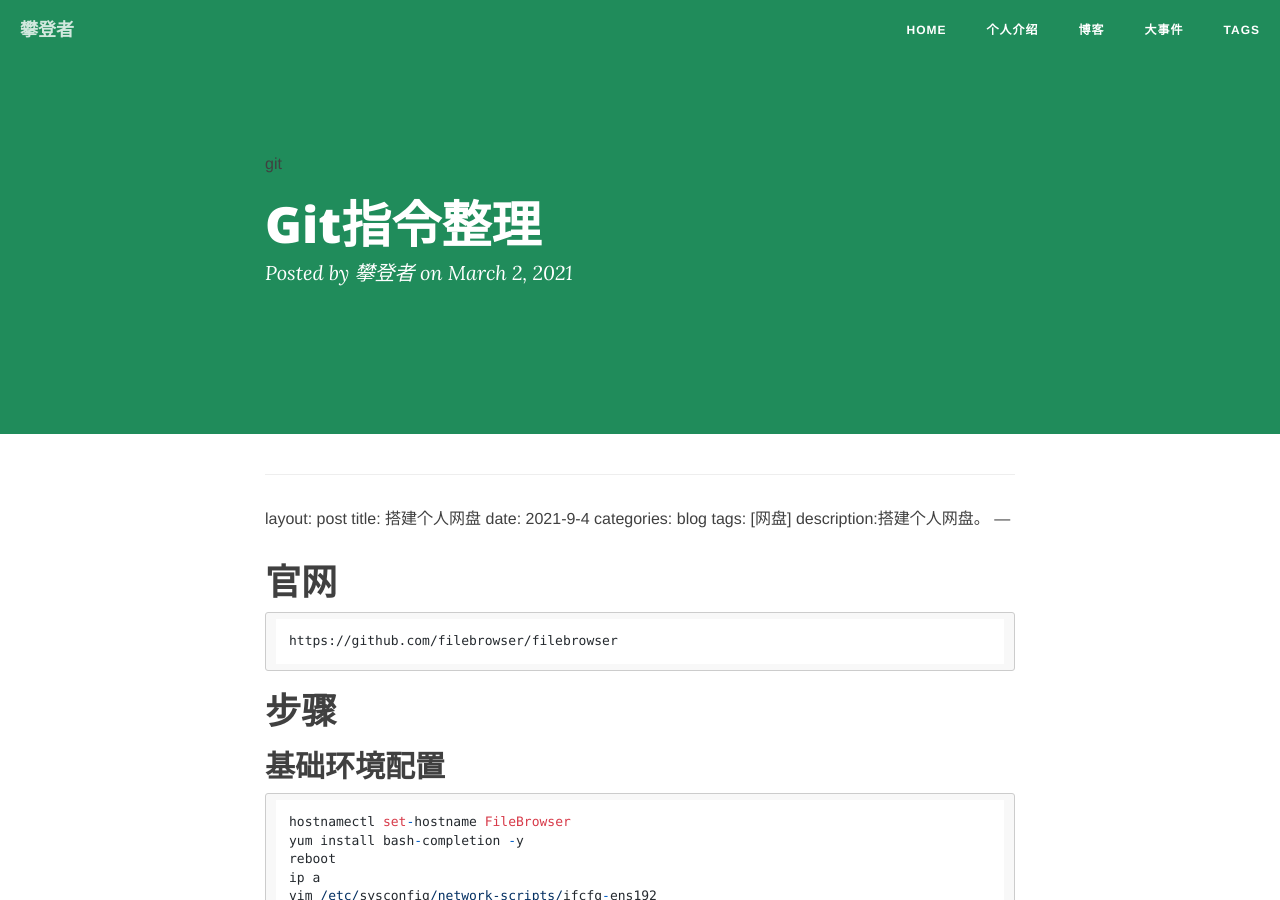
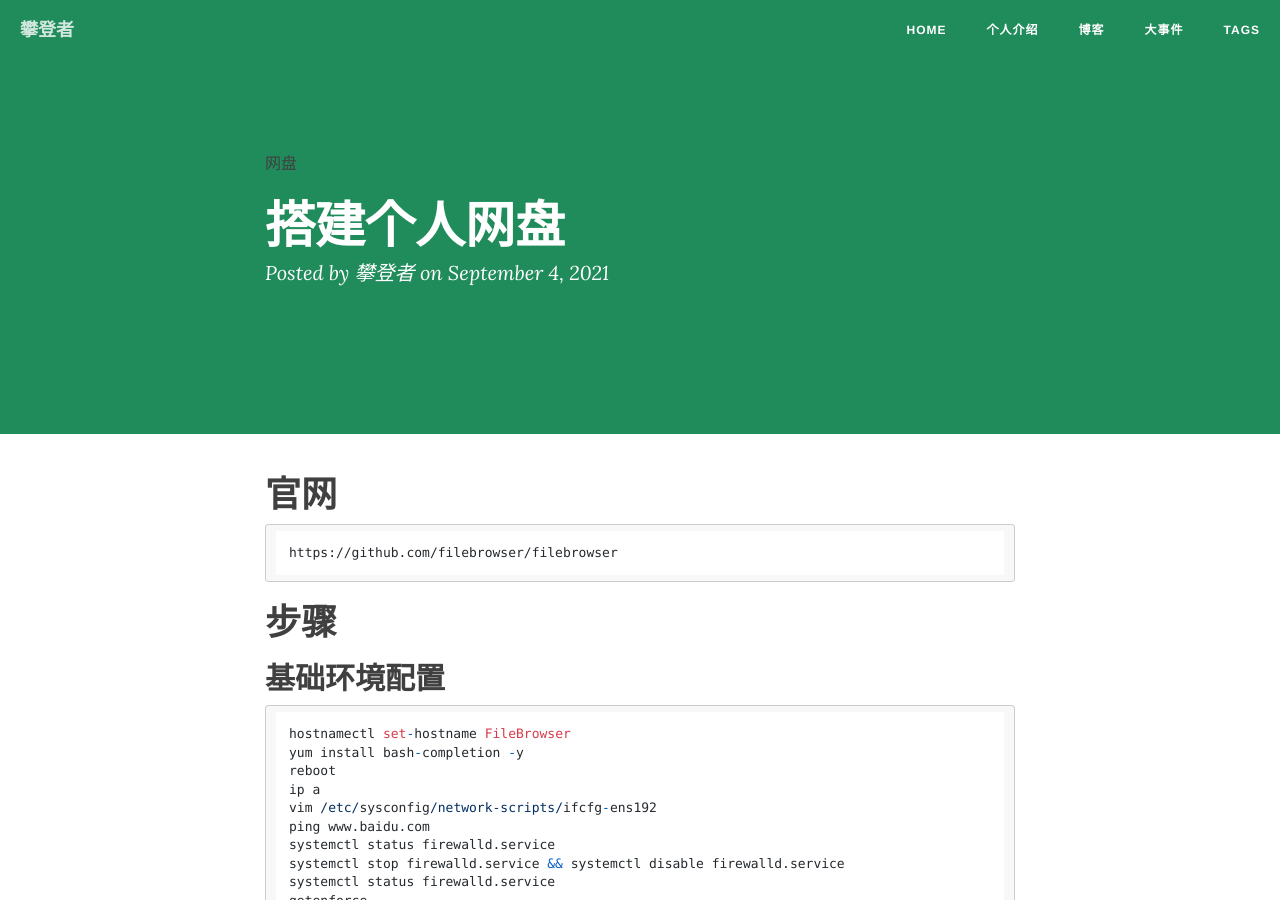
Before and after one commit to Climber2017/Climber2017.github.io, a Jekyll site: the page built from _posts/2021-09-04-搭建个人网盘.md, in a window 1280 px wide and 900 px high. Built offline with Jekyll 4.4.1, drawn with Linux system fonts in a browser that asks for light colours; nearby versions of some CDN libraries; comment, search, counter and statistics services are not loaded.

Commit message:
Update 2021-09-04-搭建个人网盘.md

```diff
--- a/_posts/2021-09-04-搭建个人网盘.md
+++ b/_posts/2021-09-04-搭建个人网盘.md
@@ -1,19 +1,10 @@
----
-layout: post
-title: Git指令整理
-date: 2021-3-02
-categories: blog
-tags: [git]
-description: 随便整理的一些自用的Git指令。
----
-
 ---
 layout: post
 title: 搭建个人网盘
 date: 2021-9-4
 categories: blog
 tags: [网盘]
-description:搭建个人网盘。
+description: 搭建个人网盘。
 ---
 
 # 官网
```
